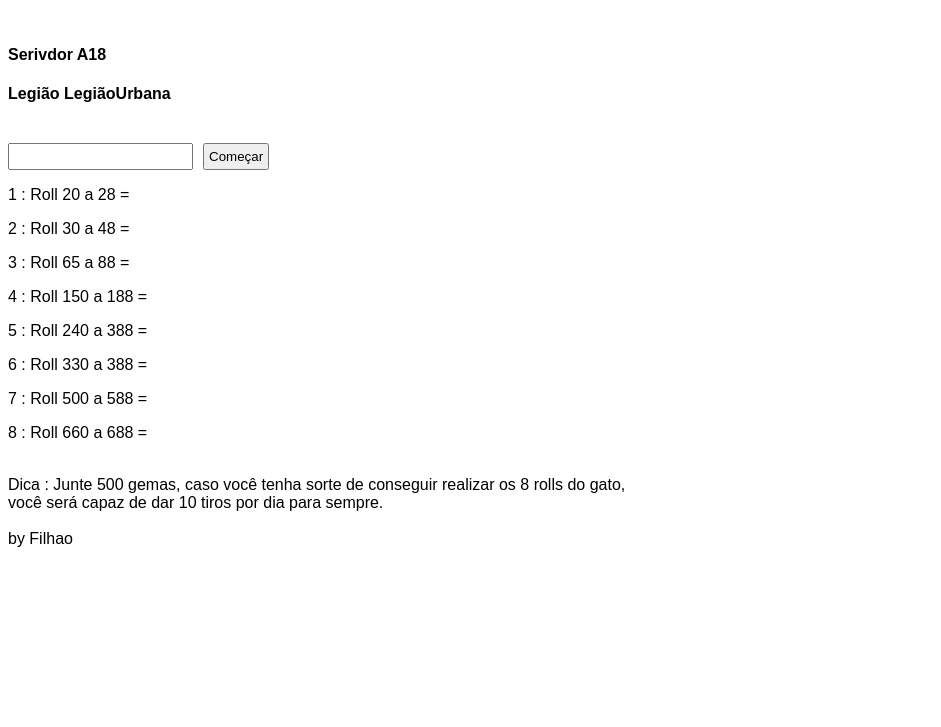
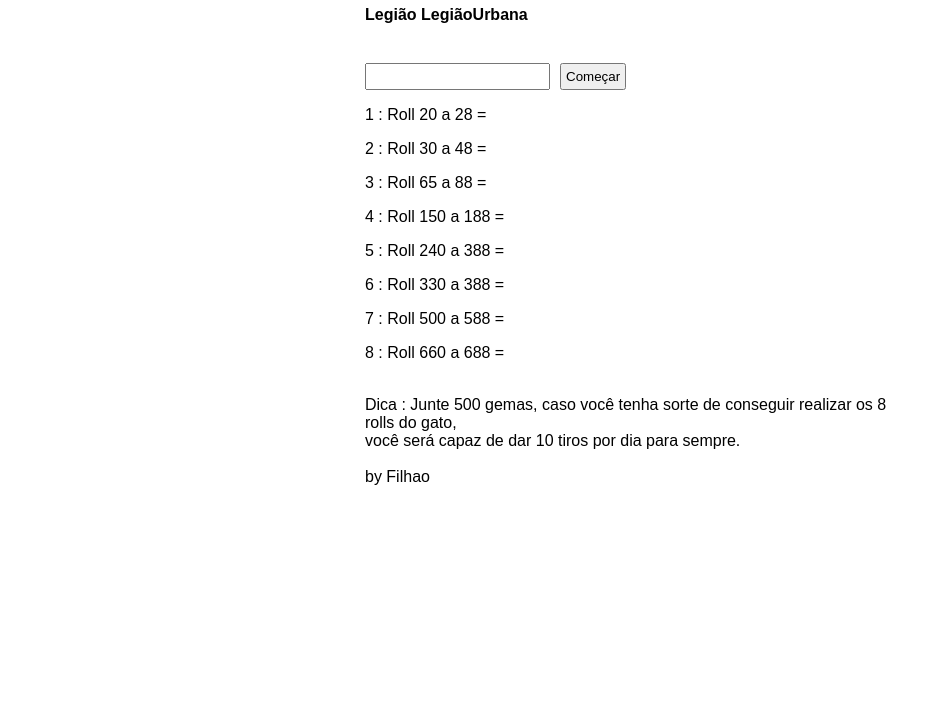
Before and after one commit to gatodafortuna/gatodafortuna.github.io, a plain HTML site: page index.html in a window 1280 px wide. Shown: the part 73-800 px from the top of the page, without its empty margins (0-941 px from the left). Drawn offline with nearby package versions, Linux system fonts and the light colour scheme.

Commit message:
Update index.html

```diff
--- a/index.html
+++ b/index.html
@@ -27,7 +27,7 @@
 </script>
 </head>
 
-<body style="font-family: arial"; max-width: 550px; margin: auto;>
+<body style="font-family: arial; max-width: 550px; margin: auto;>
 <h1 style="text-align: center">Simulador Gato da Fortuna</h1>
 <br>
 <h4>Serivdor A18</h4>
```
